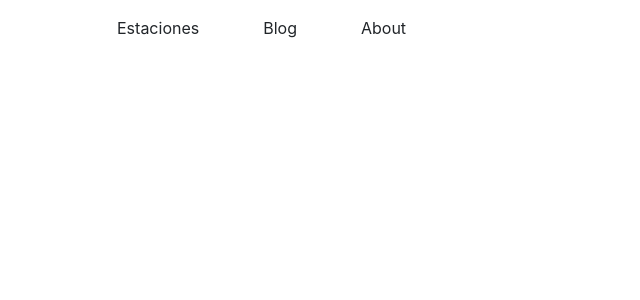
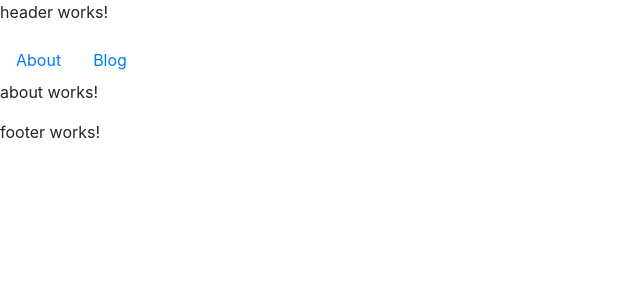
Before and after one commit to IPalla/HandsOn2, an Angular app in the folder HandsOn2/: page / in a window 1280 px wide. Shown: the top 300 px of the page, without its empty margins (0-640 px from the left). Built offline with nearby package versions, Linux system fonts and the light colour scheme.

Commit message:
Comenzando rutas

```diff
--- a/HandsOn2/src/app/app-routing.module.ts
+++ b/HandsOn2/src/app/app-routing.module.ts
@@ -1,9 +1,11 @@
 import { NgModule } from '@angular/core';
 import { Routes, RouterModule } from '@angular/router';
+import { BlogComponent } from './blog/blog.component';
 
 const routes: Routes = [
 
   { path: 'about', loadChildren: './about/about.module#AboutModule' },
+  { path: 'blog', loadChildren: './blog/blog.module#BLogModule' },
 ];
 
 @NgModule({
--- a/HandsOn2/src/app/app.component.html
+++ b/HandsOn2/src/app/app.component.html
@@ -1 +1,6 @@
+<app-header></app-header>
 <app-menu></app-menu>
+
+<router-outlet></router-outlet>
+
+<app-footer></app-footer>
--- a/HandsOn2/src/app/app.module.ts
+++ b/HandsOn2/src/app/app.module.ts
@@ -7,6 +7,7 @@ import { AppComponent } from './app.component';
 import { AboutModule } from './about/about.module';
 import { FormsModule } from '@angular/forms';
 import { CoreModule } from './core/core.module';
+import { BlogModule } from './blog/blog.module';
 
 
 @NgModule({
@@ -18,7 +19,8 @@ import { CoreModule } from './core/core.module';
     FormsModule,
     AppRoutingModule,
     CoreModule,
-    AboutModule
+    AboutModule,
+    BlogModule
   ],
   providers: [],
   bootstrap: [AppComponent]
--- a/HandsOn2/src/app/blog/blog-routing.module.ts
+++ b/HandsOn2/src/app/blog/blog-routing.module.ts
@@ -1,7 +1,10 @@
 import { NgModule } from '@angular/core';
 import { Routes, RouterModule } from '@angular/router';
+import { BlogComponent } from './blog.component';
 
-const routes: Routes = [];
+const routes: Routes = [
+  { path: '', component: BlogComponent },
+];
 
 @NgModule({
   imports: [RouterModule.forChild(routes)],
--- a/HandsOn2/src/app/blog/blog.module.ts
+++ b/HandsOn2/src/app/blog/blog.module.ts
@@ -13,6 +13,6 @@ import { DetallesComponent } from './detalles/detalles.component';
     BlogRoutingModule
   ],
   declarations: [BlogComponent, ListaComponent, CrearComponent, DetallesComponent],
-  exports: []
+  exports: [BlogComponent]
 })
 export class BlogModule { }
--- a/HandsOn2/src/app/core/core.module.ts
+++ b/HandsOn2/src/app/core/core.module.ts
@@ -4,12 +4,14 @@ import { MenuComponent } from './menu/menu.component';
 import { HeaderComponent } from './header/header.component';
 import { FooterComponent } from './footer/footer.component';
 import { AsideComponent } from './aside/aside.component';
+import { RouterModule } from '@angular/router';
 
 @NgModule({
   imports: [
-    CommonModule
+    CommonModule,
+    RouterModule
   ],
   declarations: [MenuComponent, HeaderComponent, FooterComponent, AsideComponent],
-  exports: [MenuComponent]
+  exports: [MenuComponent, FooterComponent, HeaderComponent]
 })
 export class CoreModule { }
--- a/HandsOn2/src/app/core/menu/menu.component.html
+++ b/HandsOn2/src/app/core/menu/menu.component.html
@@ -1,18 +1,6 @@
 
-<div class="container">
-  <div class="row">
-    <nav class="col-12">
-      <ul class="nav nav-pills">
-        <li class="nav-item nav-link">
-          <a class="nav-link" >Estaciones</a>
-        </li>
-        <li class="nav-item nav-link">
-        <a class="nav-link">Blog</a>
-        </li>
-        <li class="nav-item nav-link">
-            <a class="nav-link" routerLinkActive="active" routerLink="about">About</a>
-        </li>
-      </ul>
-    </nav>
-  </div>
-</div>
+
+  <nav class="nav justify-content-center|justify-content-end">
+    <a class="nav-link active" routerLinkActive="active" routerLink="about">About</a>
+    <a class="nav-link active" routerLinkActive="active" routerLink="blog">Blog</a>
+  </nav>
```
